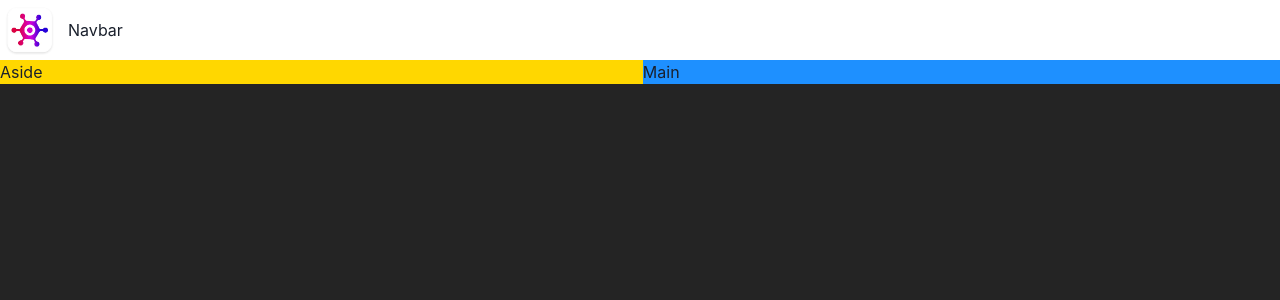
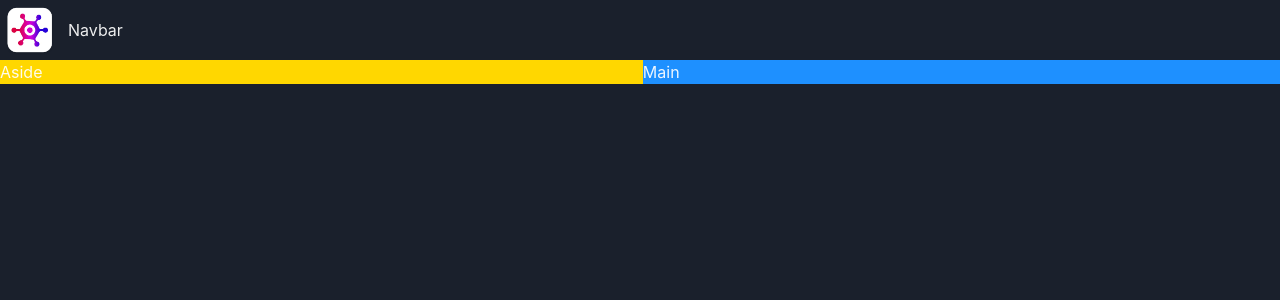
Before and after one commit to luigilupini/project-react-gamehub-app, a React (Vite) app: page / in a window 1280 px wide. Shown: the top 300 px of the page. Built offline with nearby package versions, Linux system fonts and the light colour scheme.

Commit message:
- Setup dark mode in `theme.ts`

```diff
--- a/src/index.css
+++ b/src/index.css
@@ -1,9 +1,9 @@
 :root {
-  font-family: Inter, system-ui, Avenir, Helvetica, Arial, sans-serif;
+  font-family: -apple-system, BlinkMacSystemFont, 'Segoe UI', Roboto, Oxygen,
+    Ubuntu, Cantarell, 'Open Sans', 'Helvetica Neue', sans-serif;
   line-height: 1.5;
 
-  background-color: #242424;
-
+  --background-bg: #242424;
   --a-text: #646cff;
   --a-text-hover: #535bf2;
 
--- a/src/main.tsx
+++ b/src/main.tsx
@@ -1,14 +1,17 @@
 import React from 'react';
 import ReactDOM from 'react-dom/client';
 
-import { ChakraProvider } from '@chakra-ui/react';
+import { ChakraProvider, ColorModeScript } from '@chakra-ui/react';
 
 import App from './App.tsx';
+
+import theme from './theme.ts';
 import './index.css';
 
 ReactDOM.createRoot(document.getElementById('root') as HTMLElement).render(
   <React.StrictMode>
-    <ChakraProvider>
+    <ChakraProvider theme={theme}>
+      <ColorModeScript initialColorMode={theme.config.initialColorMode} />
       <App />
     </ChakraProvider>
   </React.StrictMode>
--- /dev/null
+++ b/src/theme.ts
@@ -0,0 +1,12 @@
+import { extendTheme, ThemeConfig } from '@chakra-ui/react';
+
+// Here `ThemeConfig` is an interface that contains the configuration of the
+// theme provided by Chakra UI. We can extend this interface to add our own
+// configuration. Below, we are adding the `initialColorMode` property.
+const config: ThemeConfig = {
+  initialColorMode: 'dark',
+};
+
+const theme = extendTheme({ config });
+
+export default theme;
```
